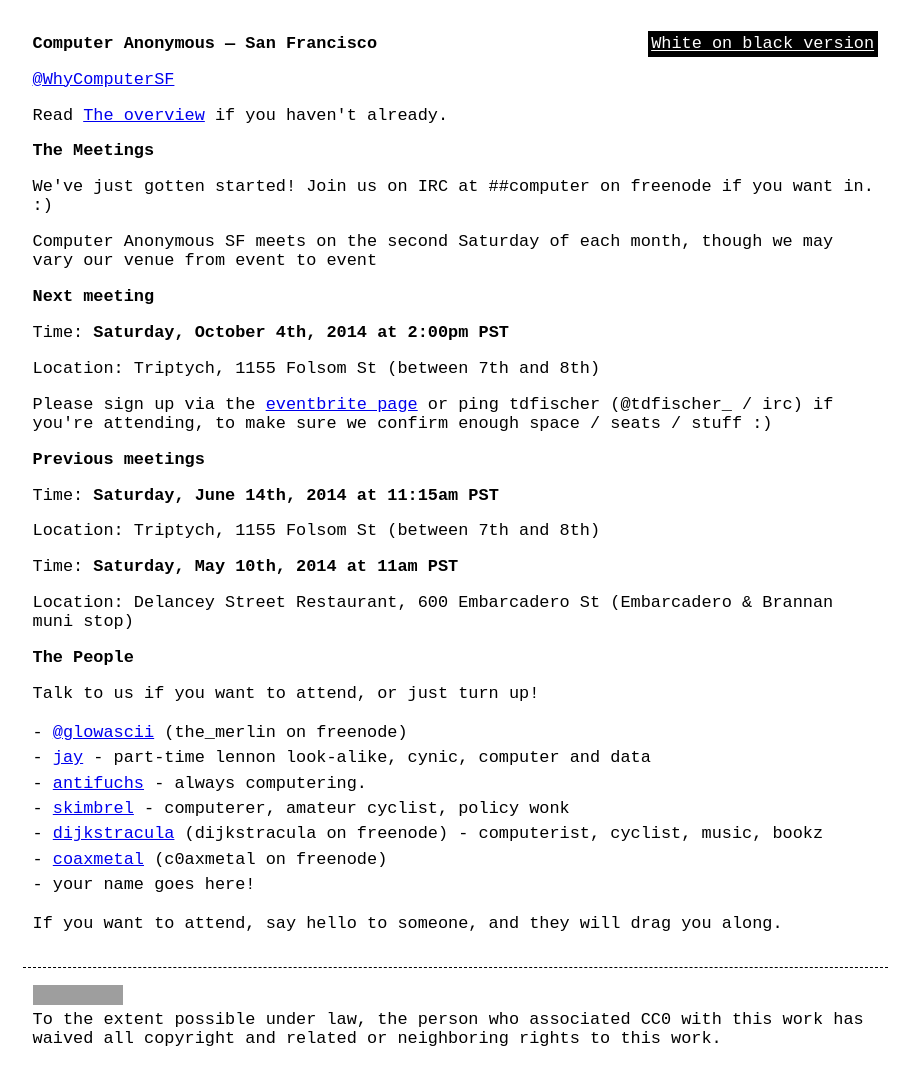
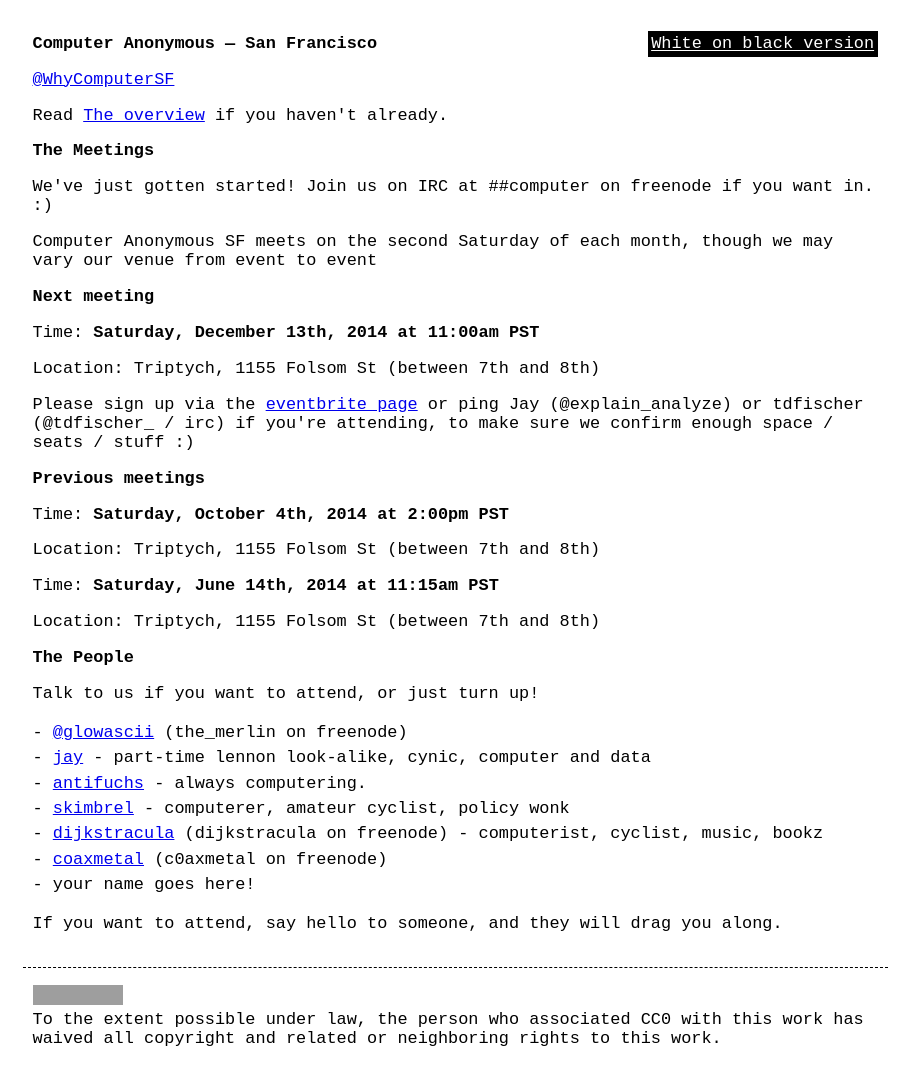
Before and after one commit to computeranonymous/computer, a Jekyll site: the page built from us_sanfrancisco.html, in a window 1280 px wide. Shown: the whole page, without its empty margins (185-1094 px from the left). Built offline with Jekyll 4.4.1, drawn with Linux system fonts in a browser that asks for light colours; grey boxes are pictures that could not be loaded.

Commit message:
[dec-2014] Computer

```diff
--- a/us_sanfrancisco.html
+++ b/us_sanfrancisco.html
@@ -17,18 +17,18 @@
 
       <h3>Next meeting</h3>
 
+      <p>Time: <strong>Saturday, December 13th, 2014 at 11:00am PST</strong></p>
+      <p>Location: Triptych, 1155 Folsom St (between 7th and 8th)</p>
+
+      <p>Please sign up via the <a href="https://computeranonymoussf.eventbrite.com">eventbrite page</a> or ping Jay (@explain_analyze) or tdfischer (@tdfischer_ / irc) if you're attending, to make sure we confirm enough space / seats / stuff :)</p>
+
+      <h3>Previous meetings</h3>
+
       <p>Time: <strong>Saturday, October 4th, 2014 at 2:00pm PST</strong></p>
       <p>Location: Triptych, 1155 Folsom St (between 7th and 8th)</p>
 
-      <p>Please sign up via the <a href="https://www.eventbrite.com/e/computersf-meetup-tickets-13399711899">eventbrite page</a> or ping tdfischer (@tdfischer_ / irc) if you're attending, to make sure we confirm enough space / seats / stuff :)</p>
-
-      <h3>Previous meetings</h3>
-
       <p>Time: <strong>Saturday, June 14th, 2014 at 11:15am PST</strong></p>
       <p>Location: Triptych, 1155 Folsom St (between 7th and 8th)</p>
-
-      <p>Time: <strong>Saturday, May 10th, 2014 at 11am PST</strong></p>
-      <p>Location: Delancey Street Restaurant, 600 Embarcadero St (Embarcadero &amp; Brannan muni stop)</p>
 
       <h3>The People</h3>
 
```
